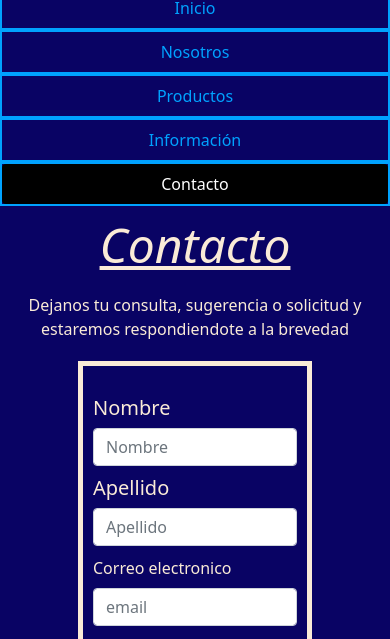
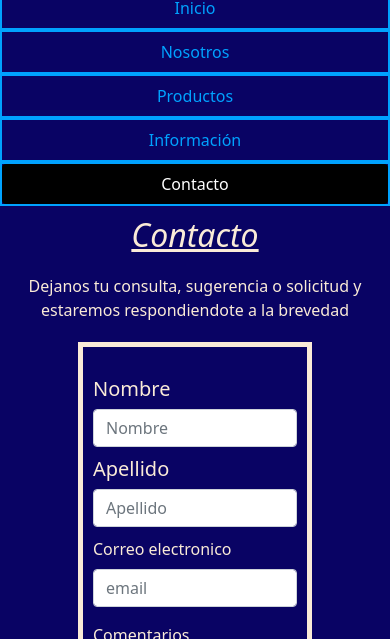
Before and after one commit to germancai/messirvemdq-machado, a website: page paginas/contacto.html in a window 390 px wide. Shown: the part 183-822 px from the top of the page. Drawn offline with nearby package versions, Linux system fonts and the light colour scheme.

Commit message:
ultimos detalles

```diff
--- a/scss/_mediaq.scss
+++ b/scss/_mediaq.scss
@@ -71,9 +71,17 @@
             }
         }
     }
+    /*----main-contacto----*/
+
+    .contacto{
+        h2{
+            font-size: 2rem;
+        }
+    }
+
+
     /*----main-nosotros----*/
     .nos{
-
         div{
             width: 100%;
 
@@ -88,6 +96,9 @@
 
     /*----main-productos----*/
     .productos{
+        h2{
+            font-size: 2rem;
+        }
         div{
             h3{
                 text-align: center;
```
Also changed, not shown: css/estilos.css, 1 other file.
